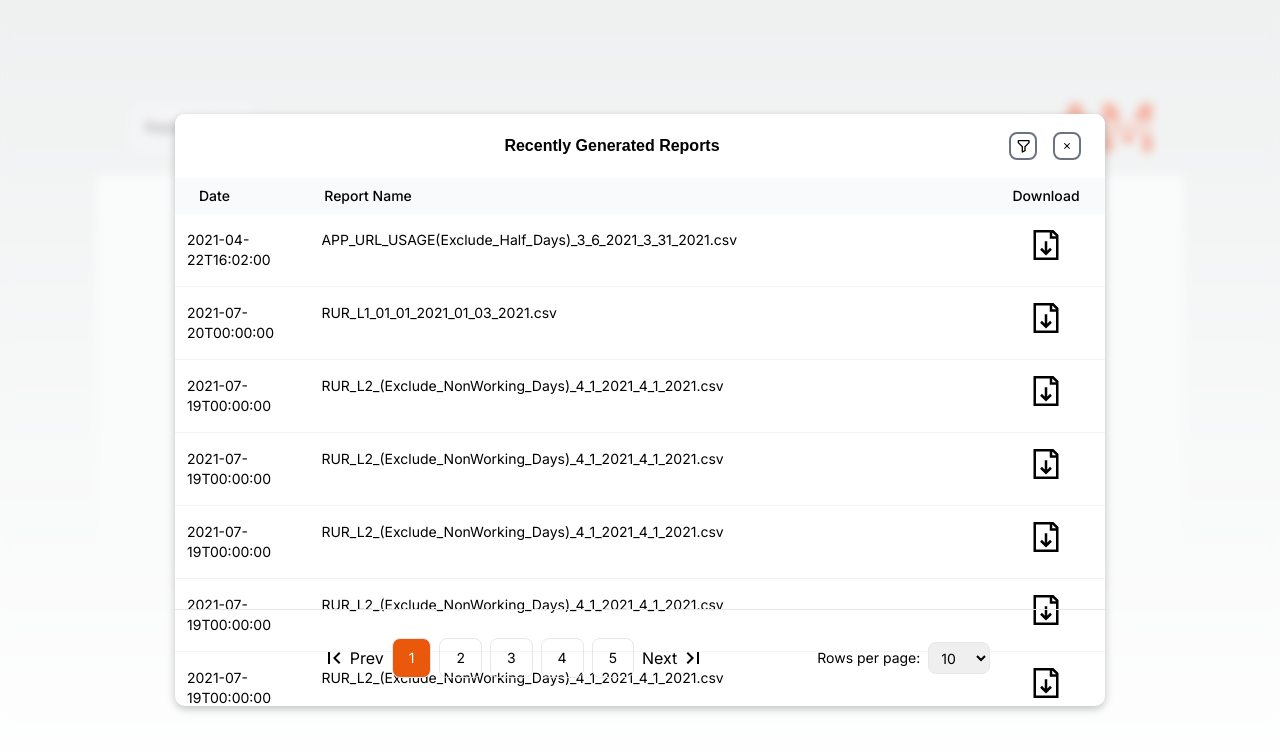
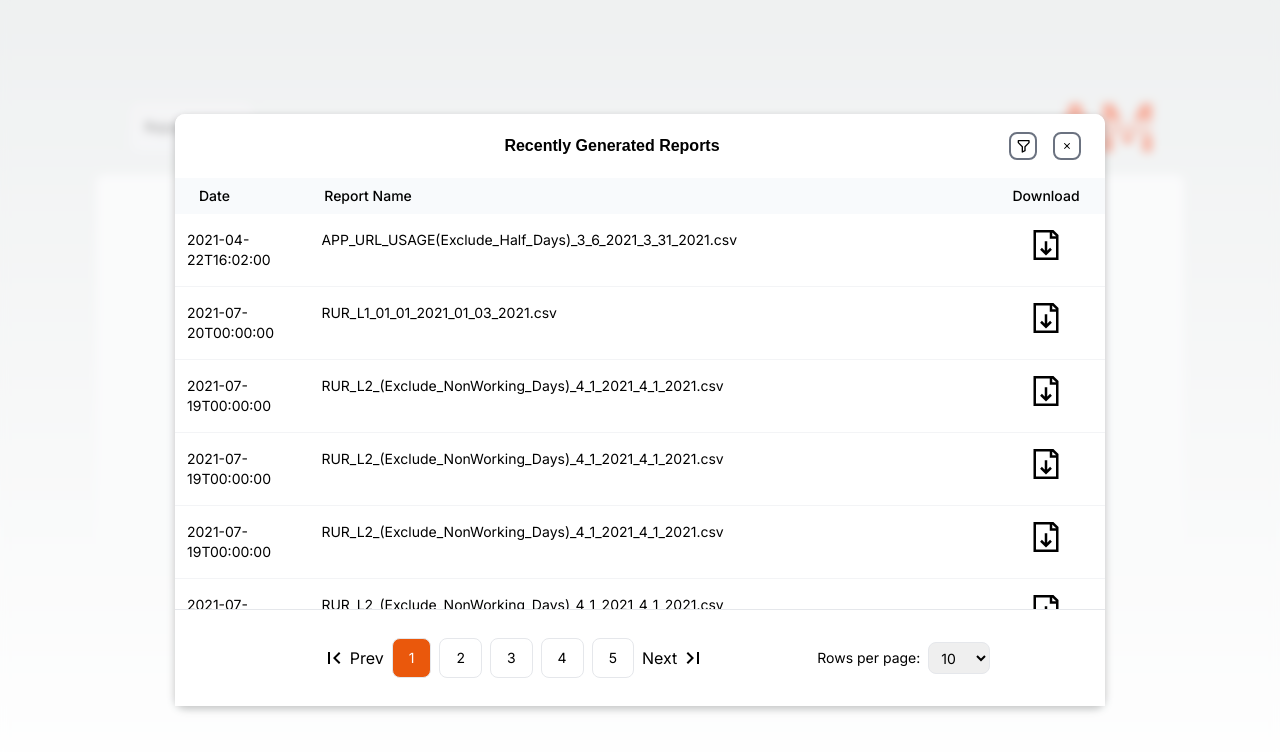
Before and after one commit to AbbasMahdavi021/Report-List, a Next.js app: page / in a window 1280 px wide. Both pictures are taken after a click on the button "View Latest Reports". Shown: the top 752 px of the page. Built offline with nearby package versions, Linux system fonts and the light colour scheme.

Commit message:
Fix Navigation Controls covering data

```diff
--- a/src/components/reports/Reports.jsx
+++ b/src/components/reports/Reports.jsx
@@ -30,7 +30,7 @@ const Reports = () => {
           <div className="flex justify-center w-24 mx-1 ">Download</div>
         </div>
 
-        <div className="flex flex-col flex-grow overflow-auto">
+        <div className="flex flex-col flex-grow overflow-auto mb-32 md:mb-24">
           {dataToDisplay.map((report, index) => (
             <ReportCard
               key={index}
@@ -42,7 +42,7 @@ const Reports = () => {
         </div>
       </div>
 
-      <div className="absolute bottom-0 left-0 right-0 p-1 border-t border-gray-200">
+      <div className="absolute bottom-0 left-0 right-0 p-1 border-t border-gray-200 bg-white">
         <NavigationControls
           hasNextPage={end < dummyData.length}
           hasPrevPage={start > 0}
```
